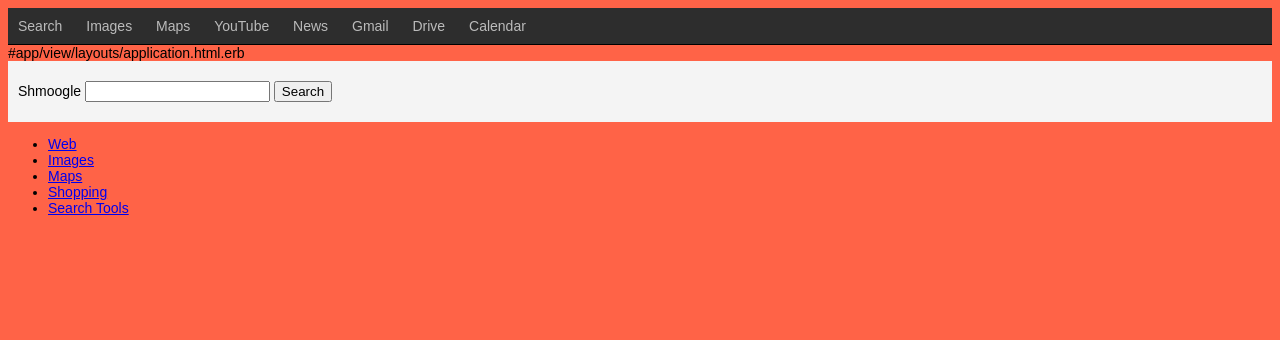
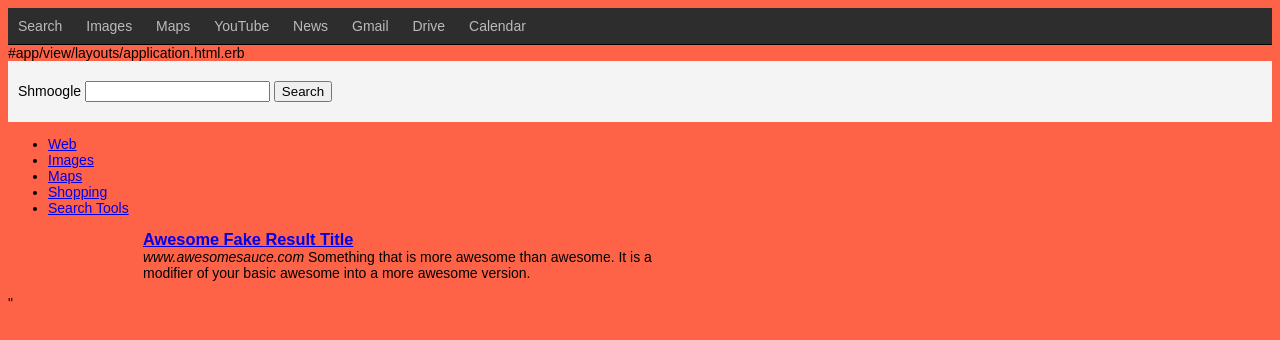
Before and after one commit to NB28VT/Shmoogle, a plain HTML site: page index.html in a window 1280 px wide. Drawn offline with Linux system fonts and the light colour scheme.

Commit message:
Styling individual results

```diff
--- a/app.css
+++ b/app.css
@@ -44,3 +44,23 @@ body {
   border-bottom: 1 px solid #e5e5e5;
   background: #f4f4f4;
 }
+
+.main-container {
+  width: 512px;
+  margin-left: 135px;
+}
+
+.search-result-list {
+  padding-left: 0;
+  list-style: none;
+}
+
+.search-result-title {
+  margin: 0;
+}
+
+.search-result-source {
+  display: block;
+  font-style:normal;
+  color: #009933;
+}
--- a/index.html
+++ b/index.html
@@ -70,6 +70,36 @@
 </div>
 
 <div class = "main-container">
+  <ol class = "search-result-list">
+    <li>
+      <div class = "search-result">
+        <h3 class = "search-result-title">
+          <a href = #>Awesome Fake Result Title</a>
+
+        </h3>
+
+        <!--  Problem. This is not on own line-->
+        <cite>www.awesomesauce.com</cite>
+
+        <span>Something that is more awesome than awesome. It is a modifier of your basic awesome into a more awesome version.</span>
+      </div>
+      </div>"
+    </li>
+
+
+
+
+
+
+
+
+
+
+  </ol>
+
+
+
+
 
 </div>
 
```
